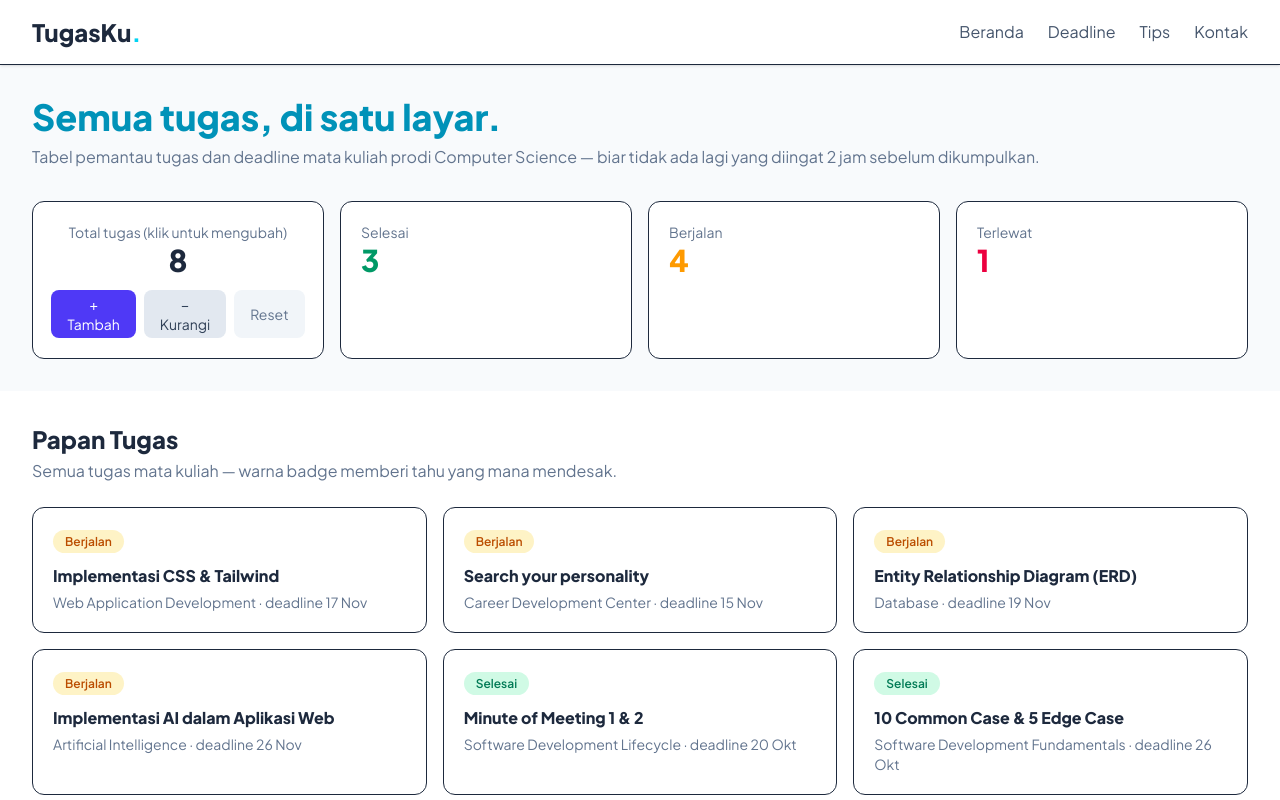
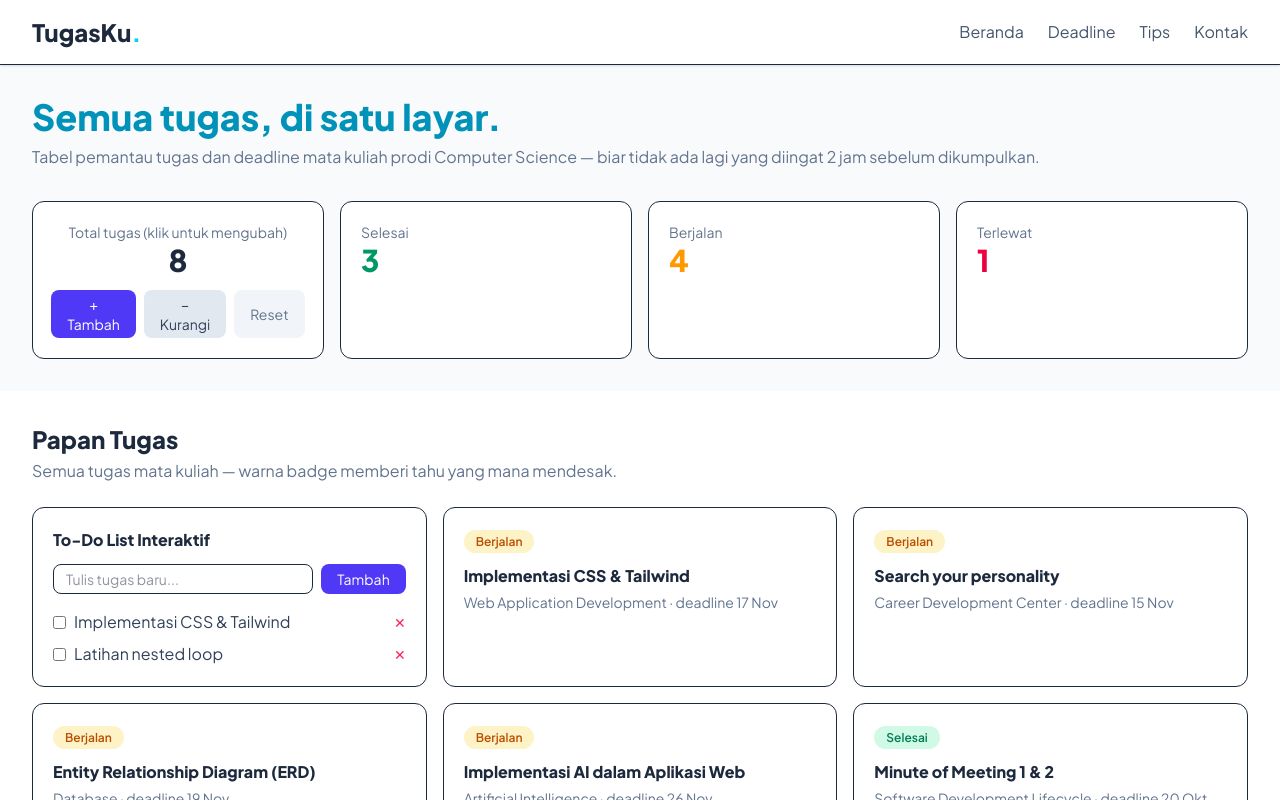
Before and after one commit to KyroCode-001/WAD-TugasKu, a React (Vite) app: page / in a window 1280 px wide. Shown: the top 800 px of the page. Built offline with nearby package versions, Linux system fonts and the light colour scheme.

Commit message:
menambahkan komponen To-Do List menggunakan useState

```diff
--- a/src/App.jsx
+++ b/src/App.jsx
@@ -1,5 +1,6 @@
 import Counter from "./components/Counter.jsx"
 import tugas from "./data/tugas.js";
+import ToDoList from "./components/ToDoList.jsx";
 import KartuTugas from "./components/KartuTugas.jsx";
 
 
@@ -49,6 +50,8 @@ export default function App() {
       <p className="mt-1 text-slate-500">Semua tugas mata kuliah — warna badge memberi tahu yang mana mendesak.</p>
 
       <div className="mt-6 grid grid-cols-1 sm:grid-cols-2 lg:grid-cols-3 gap-4">
+
+        <ToDoList />
 
     {tugas.map((t) => (
           <KartuTugas key={t.id} tugas={t} />
--- /dev/null
+++ b/src/components/ToDoList.jsx
@@ -0,0 +1,52 @@
+import { useState } from "react";
+
+export default function TodoList() {
+  const [daftar, setDaftar] = useState([
+    { id: 1, teks: "Implementasi CSS & Tailwind", selesai: false },
+    { id: 2, teks: "Latihan nested loop", selesai: false },
+  ]);
+  const [input, setInput] = useState("");
+
+  function tambah() {
+    if (input.trim() === "") return;
+    setDaftar([...daftar, { id: Date.now(), teks: input, selesai: false }]);
+    setInput("");
+  }
+
+  function centang(id) {
+    setDaftar(daftar.map(t => t.id === id ? { ...t, selesai: !t.selesai } : t));
+  }
+
+  function hapus(id) {
+    setDaftar(daftar.filter(t => t.id !== id));
+  }
+
+  return (
+    <div className="rounded-xl bg-white border p-5 efek-angkat">
+      <h3 className="font-bold text-slate-800 mb-3">To-Do List Interaktif</h3>
+      <div className="flex gap-2 mb-4">
+        <input
+          value={input}
+          onChange={(e) => setInput(e.target.value)}
+          onKeyDown={(e) => e.key === "Enter" && tambah()}
+          placeholder="Tulis tugas baru..."
+          className="flex-1 rounded-lg border px-3 py-1 text-sm"
+        />
+        <button onClick={tambah} className="rounded-lg bg-indigo-600 text-white px-4 py-1 text-sm hover:bg-indigo-700">
+          Tambah
+        </button>
+      </div>
+      <ul className="space-y-2">
+        {daftar.map(t => (
+          <li key={t.id} className="flex items-center gap-2">
+            <input type="checkbox" checked={t.selesai} onChange={() => centang(t.id)} />
+            <span className={t.selesai ? "line-through text-slate-400" : "text-slate-700"}>
+              {t.teks}
+            </span>
+            <button onClick={() => hapus(t.id)} className="ml-auto text-rose-500 text-sm hover:text-rose-700">✕</button>
+          </li>
+        ))}
+      </ul>
+    </div>
+  );
+}
```
